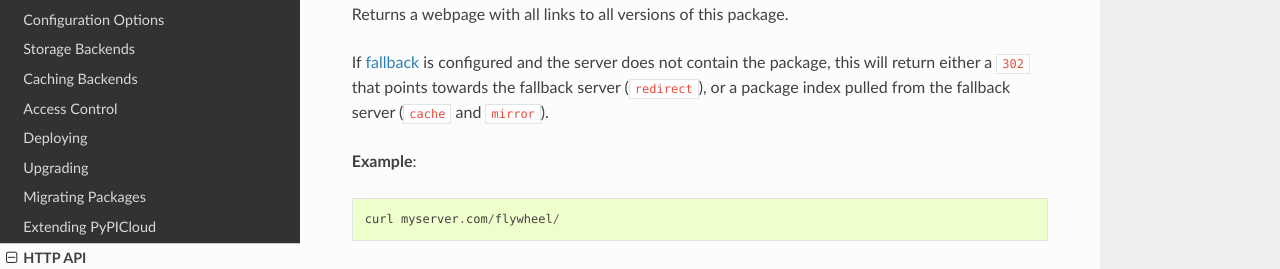
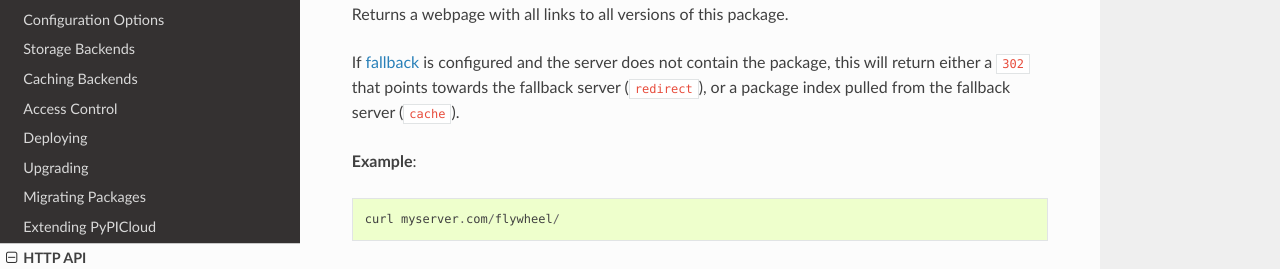
Before and after one commit to stevearc/pypicloud, a Sphinx documentation site: the page built from doc/topics/api.rst, in a window 1280 px wide and 900 px high, scrolled down 910 px. Shown: the part 155-424 px from the top of the window. Built offline with Sphinx 7.4.7 and the Read the Docs theme 2.0.0, drawn with Linux system fonts in a browser that asks for light colours; pages that are not in the unit, such as notebooks, are missing from menus; some of the changed text lies outside the part shown.

Commit message:
Scrub outdated references to mirror mode

```diff
--- a/doc/topics/api.rst
+++ b/doc/topics/api.rst
@@ -42,7 +42,7 @@
 If :ref:`fallback <fallback>` is configured and the server does not contain the
 package, this will return either a ``302`` that points towards the fallback
 server (``redirect``), or a package index pulled from the fallback server
-(``cache`` and ``mirror``).
+(``cache``).
 
 **Example**::
 
@@ -159,7 +159,7 @@
 ``POST`` ``/api/fetch``
 ^^^^^^^^^^^^^^^^^^^^^^^
 Fetch packages from the ``fallback_url`` and cache them. This is only used if
-``pypi.fallback = cache`` or ``pypi.fallback = mirror``.
+``pypi.fallback = cache``.
 
 **Parameters:**
 
--- a/doc/topics/configuration.rst
+++ b/doc/topics/configuration.rst
@@ -64,7 +64,7 @@
 ~~~~~~~~~~~~~~~~~~~~~
 **Argument:** list, optional
 
-Only used when ``pypi.fallback = cache`` or ``pypi.fallback = mirror``. This is
+Only used when ``pypi.fallback = cache``. This is
 the list of groups that are allowed to trigger the operation that fetches
 packages from ``fallback_url``.  (default ['authenticated'])
 
```
